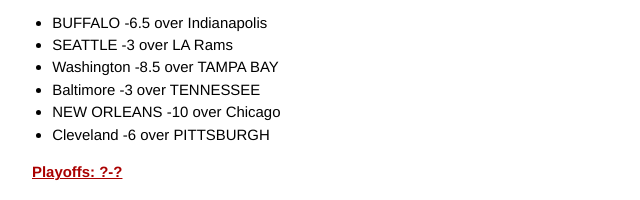
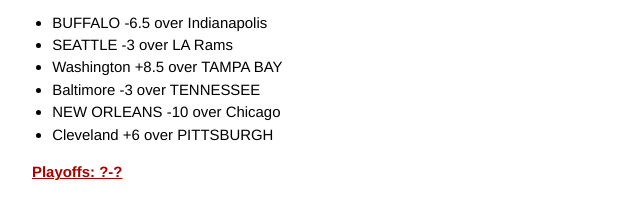
Before and after one commit to lukekarrys/lukelov.es, a Gatsby site: page /articles/nfl-playoff-picks-2021-wildcard-round/ in a window 1280 px wide. Shown: the part 235-435 px from the top of the page, 258-898 px from the left. Built offline with nearby package versions, Linux system fonts and the light colour scheme; Gatsby itself is replaced by a stand-in of ours.

Commit message:
fix underdog line picks

```diff
--- a/src/posts/nfl-playoff-picks-2021-wildcard-round.md
+++ b/src/posts/nfl-playoff-picks-2021-wildcard-round.md
@@ -13,9 +13,9 @@
 
 - BUFFALO -6.5 over Indianapolis
 - SEATTLE -3 over LA Rams
-- Washington -8.5 over TAMPA BAY
+- Washington +8.5 over TAMPA BAY
 - Baltimore -3 over TENNESSEE
 - NEW ORLEANS -10 over Chicago
-- Cleveland -6 over PITTSBURGH
+- Cleveland +6 over PITTSBURGH
 
 **[Playoffs: ?-?](/tags/2020-nfl-playoffs)**
```
